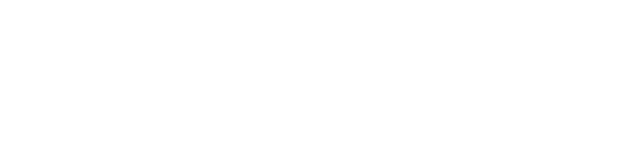
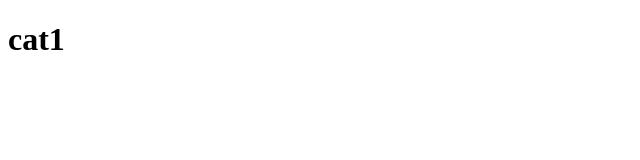
Before and after one commit to JohnnyGOBBI/helloWorld, a plain HTML site: page index.html in a window 1280 px wide. Shown: the full height of the page, 0-640 px from the left. Drawn offline with Linux system fonts and the light colour scheme.

Commit message:
add <h1>

```diff
--- a/index.html
+++ b/index.html
@@ -7,6 +7,7 @@
     <title>helloWorld</title>
 </head>
 <body>
+    <h1>cat1</h1>
 
 </body>
 </html>
```
